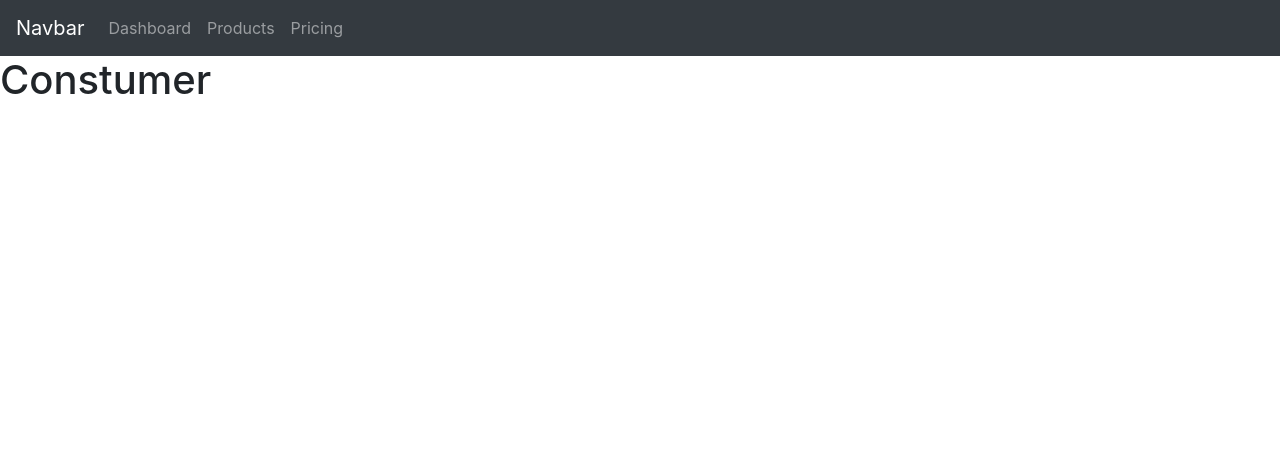
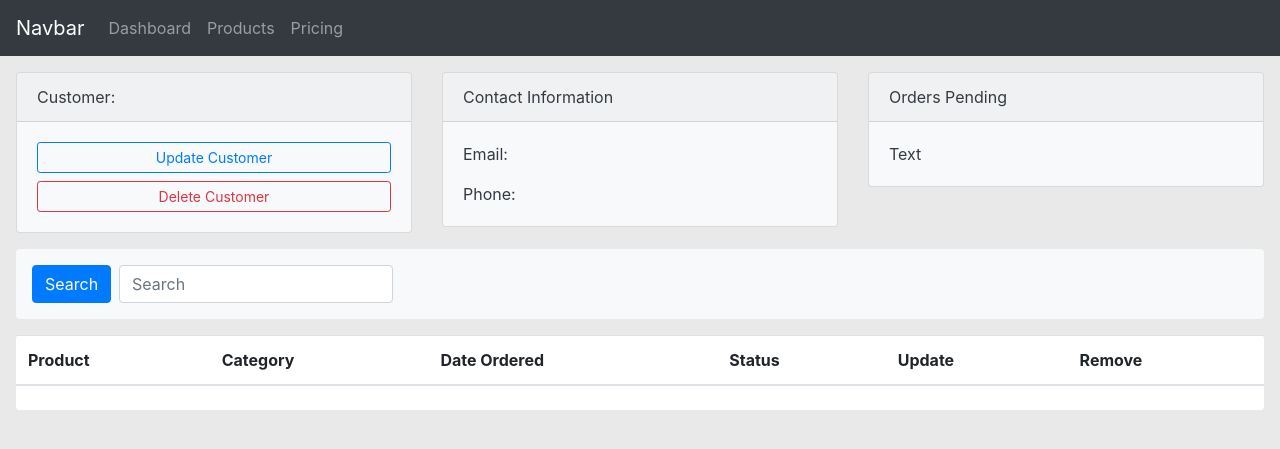
Before and after one commit to shaikmujahed/django-crm-crud, a Python web app: template accounts/templates/accounts/customer.html in a window 1280 px wide. Shown: the top 449 px of the page. Run offline with Jinja, Linux system fonts and the light colour scheme; the template is opened without the code that fills it, so the values that code supplies are empty; some libraries are stand-ins or nearby versions.

Commit message:
Templates & Inheritance | Django Framework (3.0) Crash Course Tutorials (pt 3)

```diff
--- a/accounts/templates/accounts/customer.html
+++ b/accounts/templates/accounts/customer.html
@@ -1,5 +1,44 @@
 {% extends 'base.html' %}
 
 {% block content %}
-  <h1>Constumer</h1>
+<div class="row p-3">
+  <div class="col-12 mb-3">
+    {% include 'components/customer-status-widget.html' %}
+  </div>
+
+  <div class="col-12">
+    <form class="form-inline p-3 rounded bg-light">
+      <div class="form-group">
+        <input name="" id="" class="btn btn-primary mr-2" type="submit" value="Search">
+        <input type="text" name="" id="" class="form-control" placeholder="Search" aria-describedby="helpId">
+      </div>
+    </form>
+  </div>
+
+  <div class="col-12">
+    <table class="table rounded bg-white mt-3">
+      <thead>
+        <tr>
+          <th>Product</th>
+          <th>Category</th>
+          <th>Date Ordered</th>
+          <th>Status</th>
+          <th>Update</th>
+          <th>Remove</th>
+        </tr>
+      </thead>
+      <tbody>
+        <tr>
+          <td></td>
+          <td></td>
+          <td></td>
+          <td></td>
+          <td></td>
+          <td></td>
+        </tr>
+      </tbody>
+    </table>
+  </div>
+
+</div>
 {% endblock content %}
--- /dev/null
+++ b/accounts/templates/components/customer-status-widget.html
@@ -0,0 +1,34 @@
+<div class="row">
+  <div class="col-md-4">
+    <div class="card bg-light text-dark">
+      <div class="card-header">
+        Customer:
+      </div>
+      <div class="card-body">
+        <a name="" id="" class="btn btn-outline-primary btn-sm btn-block" href="#" role="button">Update Customer</a>
+        <a name="" id="" class="btn btn-outline-danger btn-sm btn-block" href="#" role="button">Delete Customer</a>
+      </div>
+    </div>
+  </div>
+  <div class="col-md-4">
+    <div class="card bg-light text-dark">
+      <div class="card-header">
+        Contact Information
+      </div>
+      <div class="card-body">
+        <p>Email: </p>
+        <p class="mb-0">Phone: </p>
+      </div>
+    </div>
+  </div>
+  <div class="col-md-4">
+    <div class="card bg-light text-dark">
+      <div class="card-header">
+        Orders Pending
+      </div>
+      <div class="card-body">
+        <p class="card-text">Text</p>
+      </div>
+    </div>
+  </div>
+</div>
--- a/templates/base.html
+++ b/templates/base.html
@@ -8,6 +8,12 @@
 
     <!-- Bootstrap CSS -->
     <link rel="stylesheet" href="https://stackpath.bootstrapcdn.com/bootstrap/4.3.1/css/bootstrap.min.css" integrity="sha384-ggOyR0iXCbMQv3Xipma34MD+dH/1fQ784/j6cY/iJTQUOhcWr7x9JvoRxT2MZw1T" crossorigin="anonymous">
+
+    <style>
+      body {
+        background-color: #e9e9e9;
+      }
+    </style>
   </head>
   <body>
 
```
